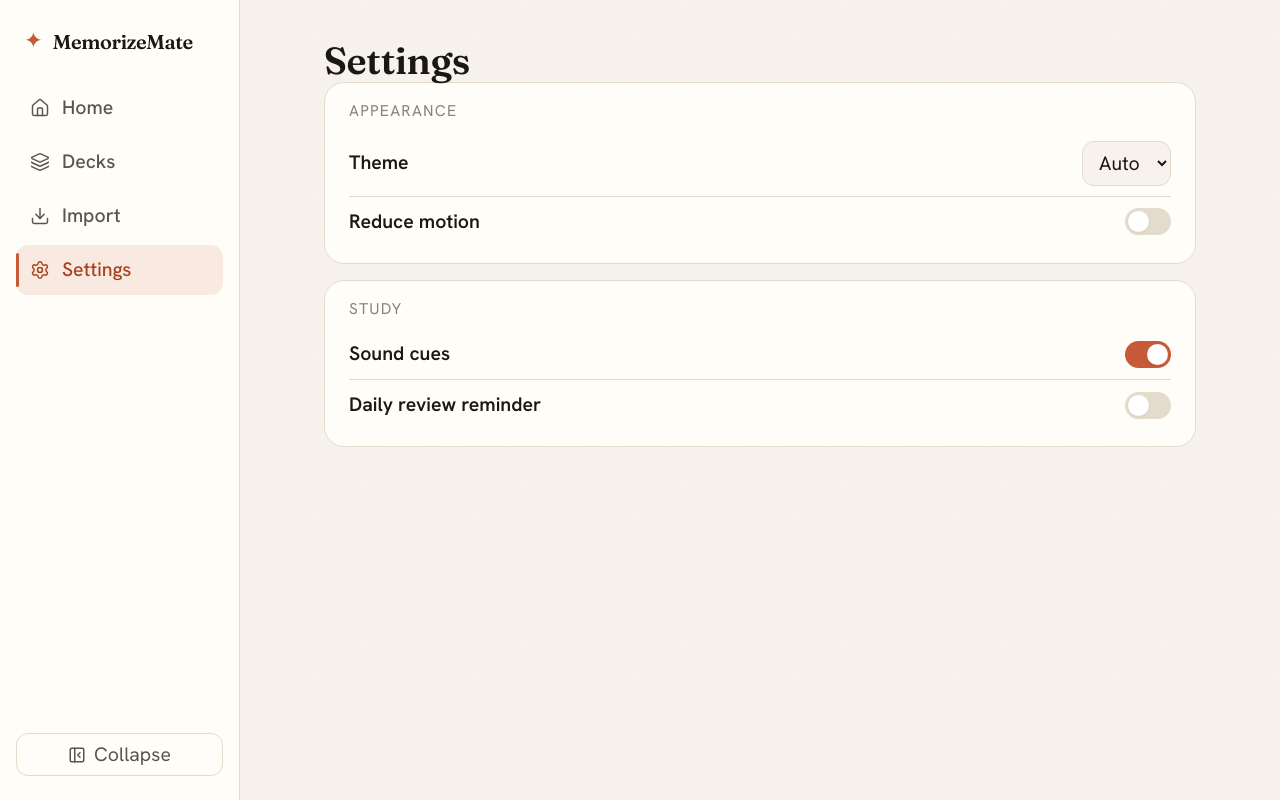
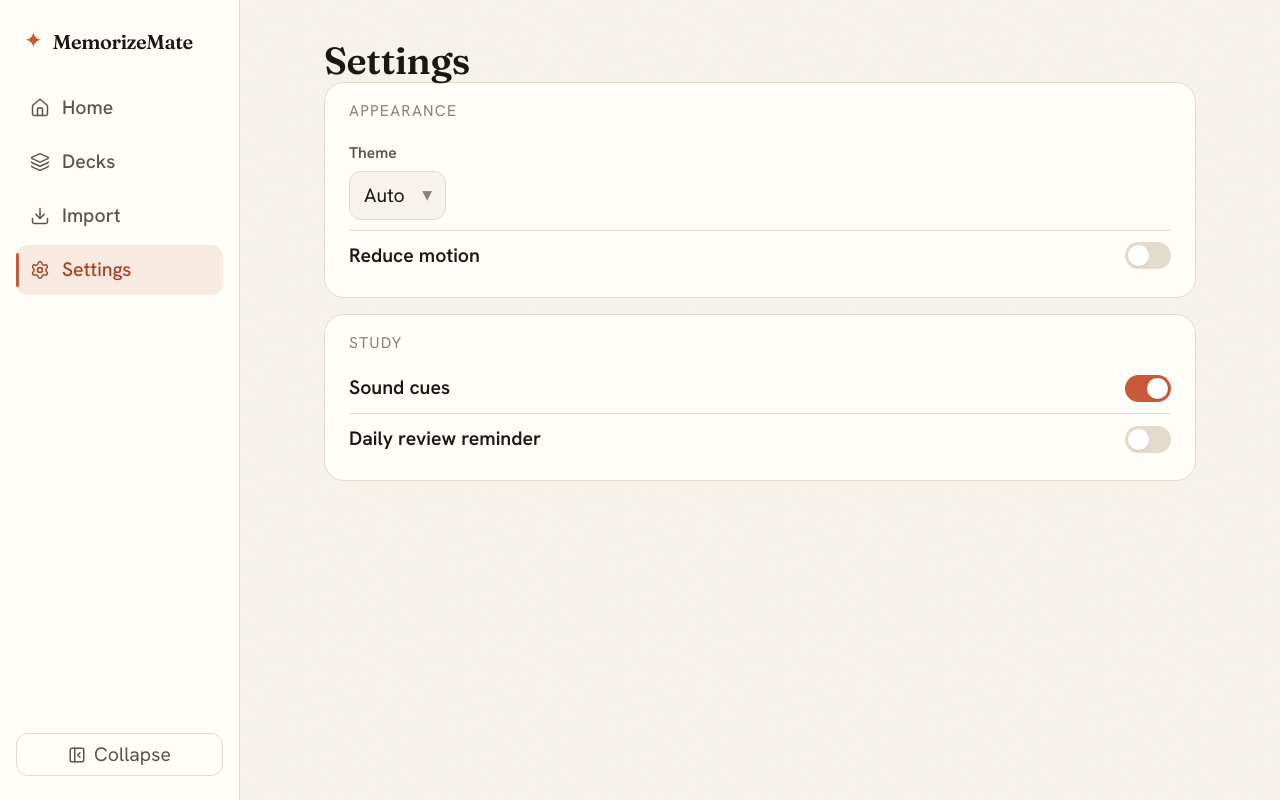
Before and after one commit to PandesalPanpan/MemorizeMate, a React (Vite) app: page /settings in a window 1280 px wide. Built offline with nearby package versions, Linux system fonts and the light colour scheme; a web font is replaced by a local one.

Commit message:
feat(ui): use styled Select in settings and import/export

```diff
--- a/src/screens/ImportExportScreen.tsx
+++ b/src/screens/ImportExportScreen.tsx
@@ -4,6 +4,7 @@ import { toJSON, toCSV } from '../exporter/exporter';
 import { useStore, store } from '../store/useStore';
 import { Button } from '../components/ui/Button';
 import { Field } from '../components/ui/Field';
+import { Select } from '../components/ui/Select';
 import styles from './ImportExportScreen.module.css';
 
 export function ImportExportScreen() {
@@ -37,11 +38,13 @@ export function ImportExportScreen() {
     <section>
       <h2>Import &amp; Export</h2>
 
-      <Field label="Into deck" htmlFor="deck">
-        <select id="deck" value={target} onChange={(e) => setDeckId(e.target.value)}>
-          {decks.map((d) => <option key={d.id} value={d.id}>{d.name}</option>)}
-        </select>
-      </Field>
+      <Select
+        id="deck"
+        label="Into deck"
+        value={target}
+        onChange={(v) => setDeckId(v)}
+        options={decks.map((d) => ({ value: d.id, label: d.name }))}
+      />
 
       <Field label="Paste cards (CSV, Front | Back, or cloze)" htmlFor="paste">
         <textarea id="paste" className={styles.textarea} value={raw} onChange={(e) => setRaw(e.target.value)} />
--- a/src/screens/SettingsScreen.tsx
+++ b/src/screens/SettingsScreen.tsx
@@ -1,4 +1,5 @@
 import { useStore, store } from '../store/useStore';
+import { Select } from '../components/ui/Select';
 import styles from './SettingsScreen.module.css';
 
 function Toggle({ checked, onChange }: { checked: boolean; onChange: (v: boolean) => void }) {
@@ -20,12 +21,13 @@ export function SettingsScreen() {
       <div className={styles.group}>
         <div className={styles.groupTitle}>Appearance</div>
         <div className={styles.row}>
-          <label className={styles.rowLabel} htmlFor="theme">Theme</label>
-          <select id="theme" className={styles.select} value={settings.theme} onChange={(e) => set({ theme: e.target.value as 'light' | 'dark' | 'auto' })}>
-            <option value="auto">Auto</option>
-            <option value="light">Light</option>
-            <option value="dark">Dark</option>
-          </select>
+          <Select
+            id="theme"
+            label="Theme"
+            value={settings.theme}
+            onChange={(v) => set({ theme: v as 'light' | 'dark' | 'auto' })}
+            options={[{ value: 'auto', label: 'Auto' }, { value: 'light', label: 'Light' }, { value: 'dark', label: 'Dark' }]}
+          />
         </div>
         <div className={styles.row}>
           <span className={styles.rowLabel}>Reduce motion</span>
```
